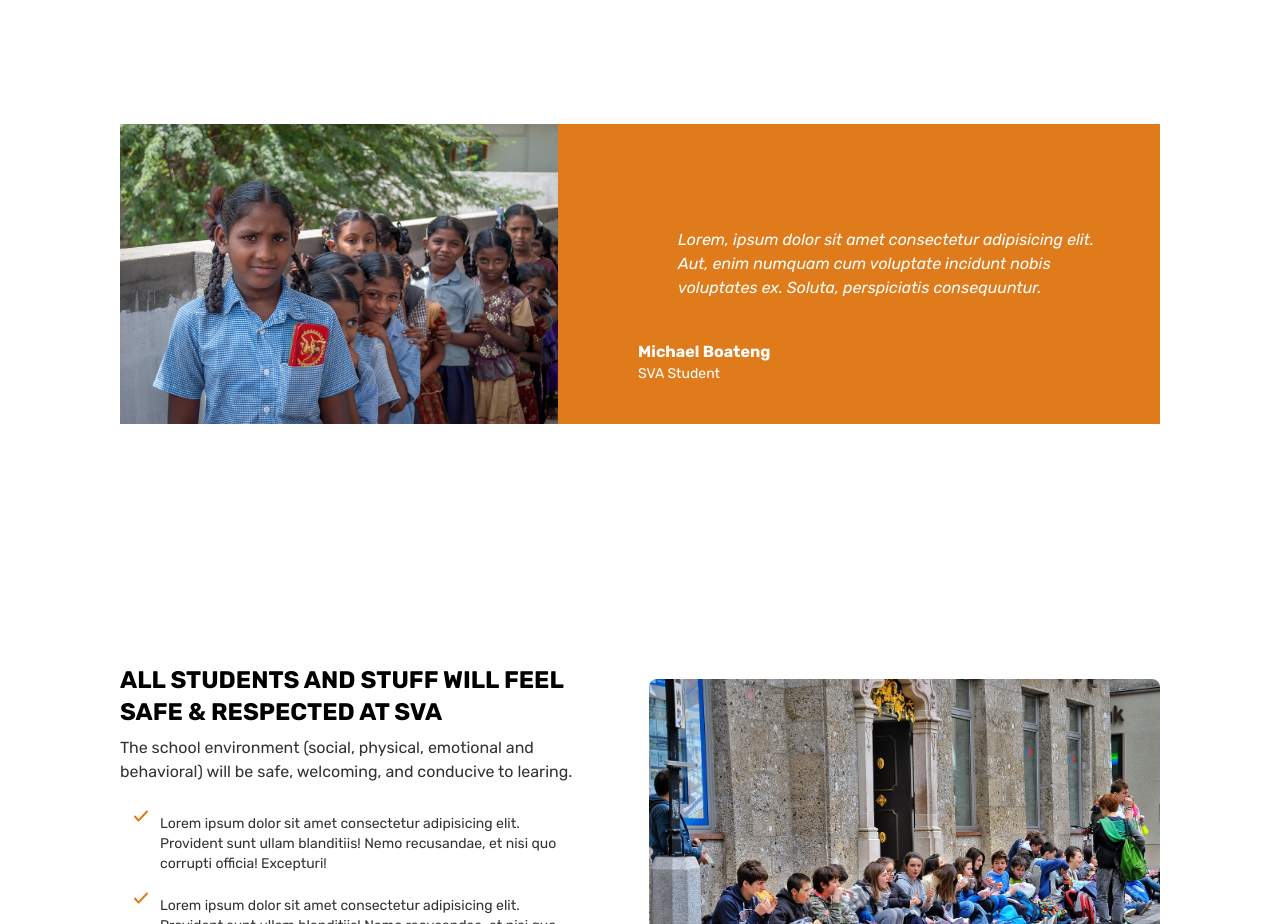
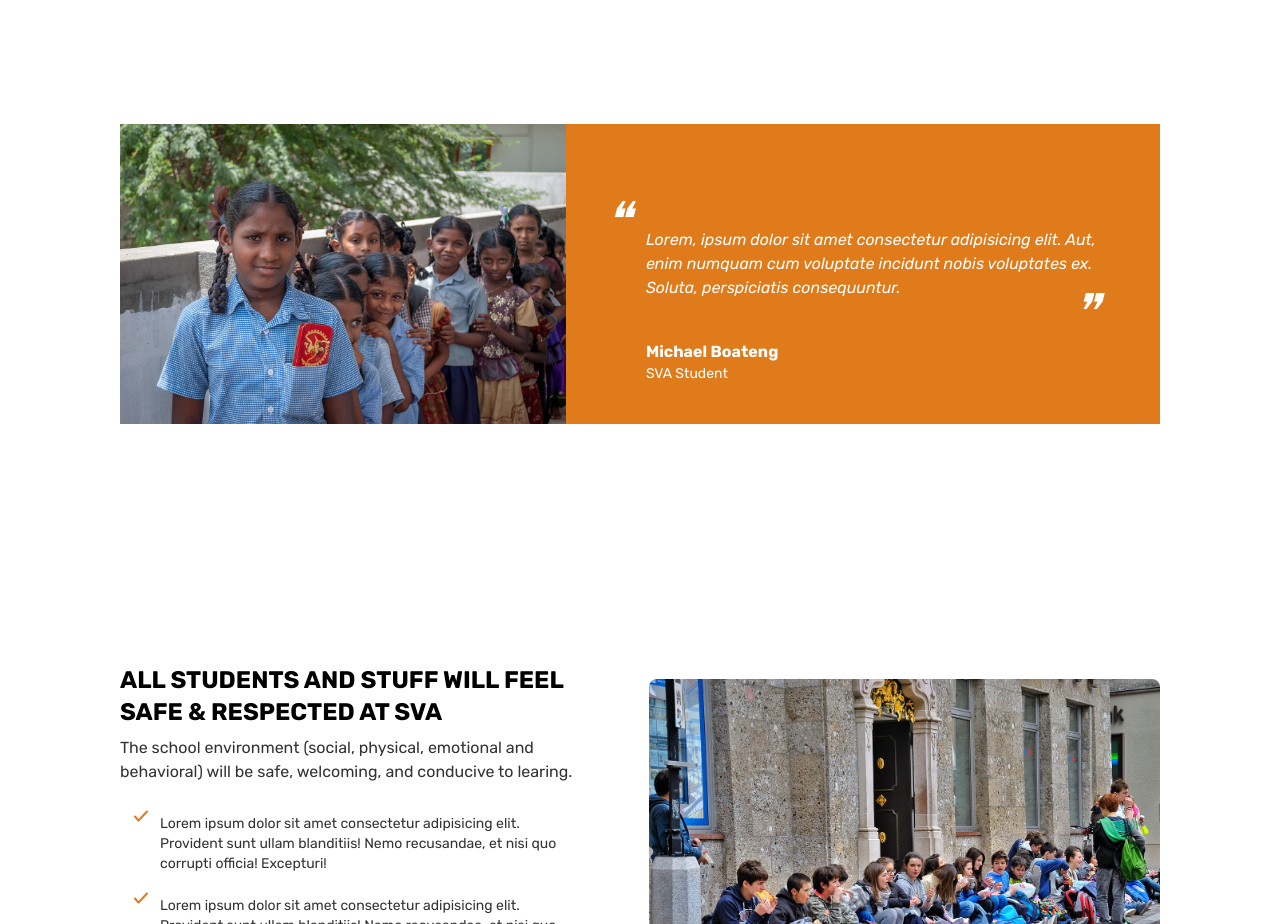
Before and after one commit to michaelboateng1/ceema-eagles-academy, a SvelteKit app: page / in a window 1280 px wide. Shown: the part 2040-2964 px from the top of the page. Built offline with nearby package versions, Linux system fonts and the light colour scheme.

Commit message:
Added custom quote mark and change the fav icon to school logo

```diff
--- a/src/routes/+layout.svelte
+++ b/src/routes/+layout.svelte
@@ -1,6 +1,6 @@
 <script>
 	import '../app.css';
-	import favicon from '$lib/assets/images/get.jpeg';
+	import favicon from '$lib/assets/images/schoolLogo.jpg';
 
 	import Footer from './components/Footer.svelte';
 
--- a/src/routes/components/AboutUS.svelte
+++ b/src/routes/components/AboutUS.svelte
@@ -1,25 +1,50 @@
 <script>
-    import image from "$lib/assets/images/get.jpeg";
+	import image from '$lib/assets/images/get.jpeg';
 </script>
 
-<section class="mt-40 container mx-auto">
-    <h1 class="uppercase font-bold mb-2 text-xl sm:text-2xl p-5 sm:p-4">About us</h1>
-    <div class="flex flex-col sm:flex-row px-5 sm:px-0 justify-between gap-8">
+<section class="container mx-auto mt-40">
+	<h1 class="mb-2 p-5 text-xl font-bold uppercase sm:p-4 sm:text-2xl">About us</h1>
+	<div class="flex flex-col justify-between gap-8 px-5 sm:flex-row sm:px-0">
 		<div class="space-y-5">
-            <div class="p-4 space-y-4 bg-[#636363] text-[#ccc] border-l-4 border-[#e07b1c]">
-                <div class="w-[45px] h-[45px] rounded-full relative  bg-[#808080] text-4xl sm:text-5xl">
-                    <div class="absolute top-[70%] left-1/2 transform -translate-1/2">&quot;</div>
+			<div class="space-y-4 border-l-4 border-[#e07b1c] bg-[#636363] p-4 text-[#ccc]">
+				<div class="relative h-[45px] w-[45px] rounded-full bg-[#808080] text-4xl">
+					<div class="absolute top-[70%] left-1/2 -translate-1/2 transform">&#x275D;</div>
 				</div>
-                <p class="text-sm sm:text-normal">Lorem ipsum dolor sit amet consectetur adipisicing elit. Molestiae harum voluptatibus similique possimus, suscipit nisi ratione incidunt eveniet porro magnam in, voluptates nam id unde corrupti eum architecto natus aliquam, quod repellat. Velit esse tempora vel, soluta perferendis quia veniam.</p>
+				<p class="sm:text-normal text-sm">
+					Lorem ipsum dolor sit amet consectetur adipisicing elit. Molestiae harum voluptatibus
+					similique possimus, suscipit nisi ratione incidunt eveniet porro magnam in, voluptates nam
+					id unde corrupti eum architecto natus aliquam, quod repellat. Velit esse tempora vel,
+					soluta perferendis quia veniam.
+				</p>
 			</div>
-            <div class="w-full h-auto">
-                <img src={image} alt="School" class="w-full h-full object-cover" />
+			<div class="h-auto w-full">
+				<img src={image} alt="School" class="h-full w-full object-cover" />
 			</div>
 		</div>
-        <div class="space-y-16 py-5 text-[#333] text-sm sm:text-normal">
-            <p>Lorem ipsum dolor, sit amet consectetur adipisicing elit. Ad placeat tempora neque harum, repudiandae facilis suscipit aperiam, minus nam mollitia ducimus officia pariatur! Modi tenetur repellat aliquid earum numquam magni totam, et veritatis quas unde, neque vitae dolores, beatae delectus!</p>
-            <p>Lorem ipsum dolor sit amet consectetur adipisicing elit. Eveniet quisquam non necessitatibus, cum dolores inventore tenetur sunt, commodi incidunt sapiente saepe dicta deleniti fuga molestiae suscipit autem quod ex, distinctio ducimus! Sint libero omnis laudantium consequuntur consectetur sit vel enim molestias commodi culpa, perspiciatis reiciendis quibusdam veritatis fugiat inventore expedita illo eius facere! Esse ipsa fugit excepturi quam, reiciendis totam deleniti quae aliquid exercitationem laborum tenetur ratione ex. Temporibus obcaecati sit omnis error quia nobis voluptatem laboriosam molestias, facere officiis perferendis vitae hic sunt, voluptas nemo odio nulla libero maxime rem at ex? Fugit iure corporis alias hic ut ipsum!</p>
-            <p>Lorem, ipsum dolor sit amet consectetur adipisicing elit. Voluptas eos et, atque placeat fuga quaerat at magni! Iusto, iure. Labore itaque, tempore facere, obcaecati, soluta iure ea quos sequi ipsa provident fugiat minus officiis! Numquam optio repudiandae adipisci harum animi enim beatae, fugiat mollitia doloribus. Labore neque similique eveniet tempora?</p>
+		<div class="sm:text-normal space-y-16 py-5 text-sm text-[#333]">
+			<p>
+				Lorem ipsum dolor, sit amet consectetur adipisicing elit. Ad placeat tempora neque harum,
+				repudiandae facilis suscipit aperiam, minus nam mollitia ducimus officia pariatur! Modi
+				tenetur repellat aliquid earum numquam magni totam, et veritatis quas unde, neque vitae
+				dolores, beatae delectus!
+			</p>
+			<p>
+				Lorem ipsum dolor sit amet consectetur adipisicing elit. Eveniet quisquam non
+				necessitatibus, cum dolores inventore tenetur sunt, commodi incidunt sapiente saepe dicta
+				deleniti fuga molestiae suscipit autem quod ex, distinctio ducimus! Sint libero omnis
+				laudantium consequuntur consectetur sit vel enim molestias commodi culpa, perspiciatis
+				reiciendis quibusdam veritatis fugiat inventore expedita illo eius facere! Esse ipsa fugit
+				excepturi quam, reiciendis totam deleniti quae aliquid exercitationem laborum tenetur
+				ratione ex. Temporibus obcaecati sit omnis error quia nobis voluptatem laboriosam molestias,
+				facere officiis perferendis vitae hic sunt, voluptas nemo odio nulla libero maxime rem at
+				ex? Fugit iure corporis alias hic ut ipsum!
+			</p>
+			<p>
+				Lorem, ipsum dolor sit amet consectetur adipisicing elit. Voluptas eos et, atque placeat
+				fuga quaerat at magni! Iusto, iure. Labore itaque, tempore facere, obcaecati, soluta iure ea
+				quos sequi ipsa provident fugiat minus officiis! Numquam optio repudiandae adipisci harum
+				animi enim beatae, fugiat mollitia doloribus. Labore neque similique eveniet tempora?
+			</p>
 		</div>
 	</div>
 </section>
--- a/src/routes/components/Quote.svelte
+++ b/src/routes/components/Quote.svelte
@@ -2,16 +2,40 @@
 	import image from '$lib/assets/images/children-1144109_1280.jpg';
 </script>
 
-<section class="flex items-start justify-start container h-auto sm:h-[300px] mx-auto mb-20  mt-50 md:px-5 lg:px-30">
-    <div class=" h-full w-full bg-white overflow-hidden hidden sm:block">
-        <img src={image} alt="" class="w-full h-full object-cover" />
+<section
+	class="container mx-auto mt-50 mb-20 flex h-auto items-start justify-start sm:h-[300px] md:px-5 lg:px-30"
+>
+	<div class=" hidden h-full w-full overflow-hidden bg-white sm:block">
+		<img src={image} alt="" class="h-full w-full object-cover" />
 	</div>
-    <div class="bg-[#e07b1c] h-full text-white p-5 sm:p-10">
-        <p class="sm:pl-20 pt-16 italic">Lorem, ipsum dolor sit amet consectetur adipisicing elit. Aut, enim numquam cum voluptate incidunt nobis voluptates ex. Soluta, perspiciatis consequuntur.</p>
+	<div class="h-full bg-[#e07b1c] p-5 text-white sm:p-10">
+		<p class="quote relative pt-16 italic sm:pl-10">
+			Lorem, ipsum dolor sit amet consectetur adipisicing elit. Aut, enim numquam cum voluptate
+			incidunt nobis voluptates ex. Soluta, perspiciatis consequuntur.
+		</p>
 
-        <div class="px-10 pb-10 sm:pb-0 mt-10">
+		<div class="mt-10 px-10 pb-10 sm:pb-0">
 			<h3 class="text-md font-bold">Michael Boateng</h3>
 			<p class="text-sm">SVA Student</p>
 		</div>
 	</div>
 </section>
+
+<style>
+	.quote::before {
+		content: '\275D';
+		font-size: 3rem;
+		float: left;
+		clear: both;
+		position: absolute;
+		top: 20px;
+		left: 0px;
+	}
+	.quote::after {
+		content: '\275E';
+		font-size: 3rem;
+		float: right;
+		position: absolute;
+		right: 20px;
+	}
+</style>
```
Lines whose indentation alone changed are shown as unchanged.
